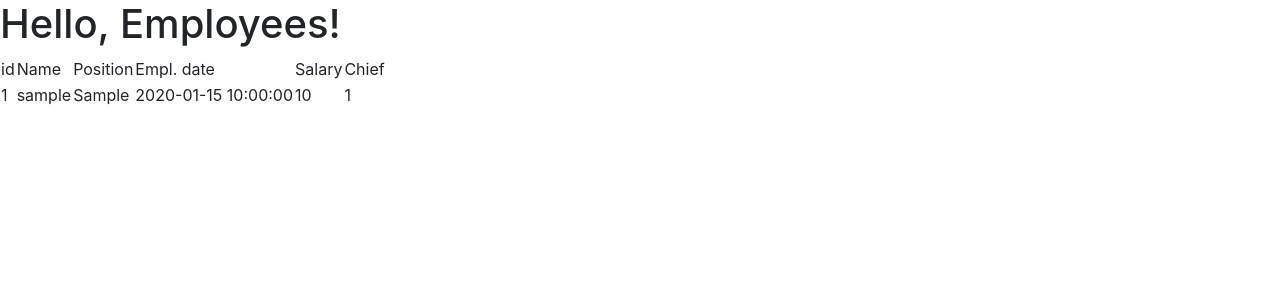
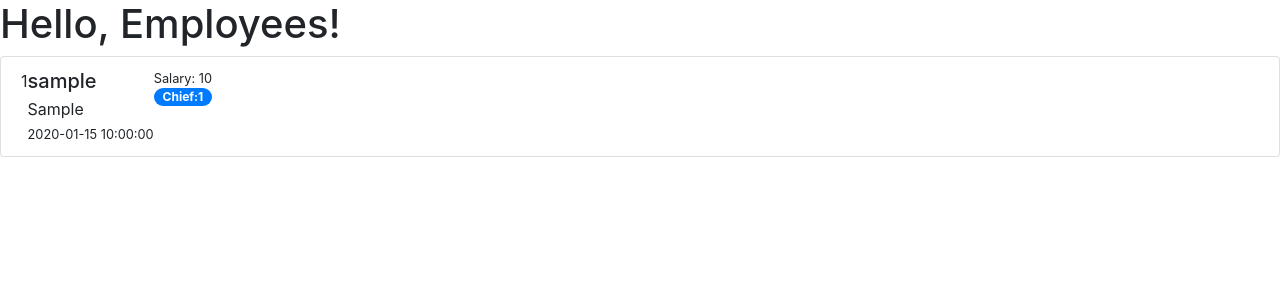
Before and after one commit to Radeon4650/abz.agency.test_task, a Flask app: page / in a window 1280 px wide. Shown: the top 300 px of the page. Run offline with Flask 2, Linux system fonts and the light colour scheme; tables that the repository leaves empty hold one stand-in row (values such as "Sample post"); some libraries are stand-ins or nearby versions.

Commit message:
Flex Bootstrap setting added

```diff
--- a/server/templates/table_template.html
+++ b/server/templates/table_template.html
@@ -8,24 +8,24 @@
 </head>
 <body>
     <h1>Hello, Employees!</h1>
-    <table>
-    <thead>
-    <tr>
-        <td>id</td><td>Name</td><td>Position</td><td>Empl. date</td><td>Salary</td><td>Chief</td>
-    </tr>
-    </thead>
+    <ul class="list-group">
     {% for empl in employees %}
-    <tr>
-        <td>{{ empl.id }}</td>
-        <td>{{ empl.username }}</td>
-        <td>{{ empl.position }}</td>
-        <td>{{ empl.employment_date }}</td>
-        <td>{{ empl.salary }}</td>
-        <td>{{ empl.chief }}</td>
-    </tr>
+    <li class="list-group-item" flex-column align-items-start>
+        <div class="d-flex w-50 flex-row align-items-start">
+            <p class="mb-1" >{{ empl.id }}</p>
+            <div class="d-flex flex-column" align-items-start>
+                <h5 class="mb-1">{{ empl.username }}</h5>
+                <p class="mb-1">{{ empl.position }}</p>
+                <small>{{ empl.employment_date }}</small>
+            </div>
+            <div class="d-flex flex-column">
+                <small>Salary: {{ empl.salary }}</small>
+                <span class="badge badge-primary badge-pill">Chief:{{ empl.chief }}</span>
+            </div>
+        </div>
+        </li>
     {% endfor %}
-    </table>
-
+    </ul>
 
 <script src="https://code.jquery.com/jquery-3.3.1.slim.min.js" integrity="sha384-q8i/X+965DzO0rT7abK41JStQIAqVgRVzpbzo5smXKp4YfRvH+8abtTE1Pi6jizo" crossorigin="anonymous"></script>
 <script src="https://cdnjs.cloudflare.com/ajax/libs/popper.js/1.14.3/umd/popper.min.js" integrity="sha384-ZMP7rVo3mIykV+2+9J3UJ46jBk0WLaUAdn689aCwoqbBJiSnjAK/l8WvCWPIPm49" crossorigin="anonymous"></script>
```
